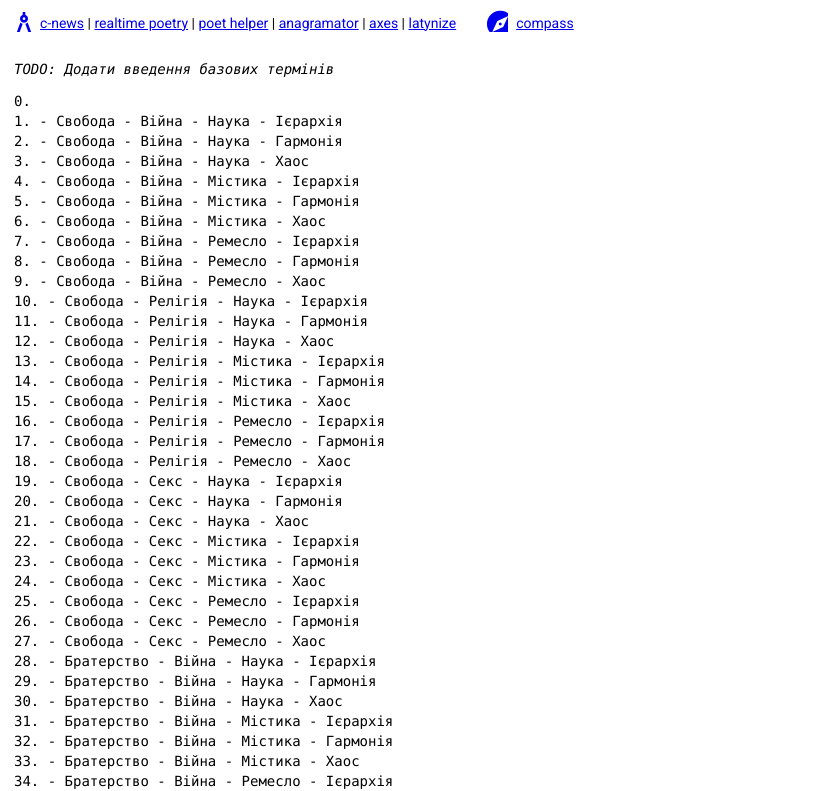
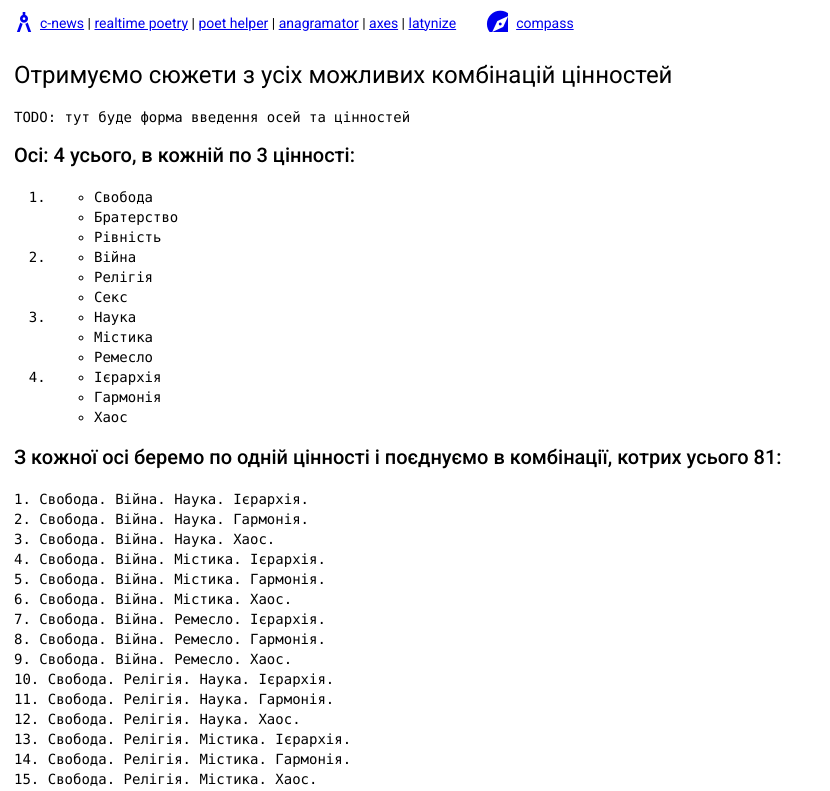
Before and after one commit to rostag/locus-poetica, an Angular app: page /generator/axes in a window 1280 px wide. Shown: the top 791 px of the page, without its empty margins (0-830 px from the left). Built offline with nearby package versions, Linux system fonts and the light colour scheme; a web font is replaced by a local one.

Commit message:
feat: format axes and values, add description

```diff
--- a/src/app/generator/components/model-axes/model-axes.component.html
+++ b/src/app/generator/components/model-axes/model-axes.component.html
@@ -1,8 +1,20 @@
 <div class="container">
-  <p><i>TODO: Додати введення базових термінів</i></p>
+  <h1>Отримуємо сюжети з усіх можливих комбінацій цінностей</h1>
+  <p>TODO: тут буде форма введення осей та цінностей</p>
+  <h2>Осі: {{axesAsStrings.length}} усього, в кожній по {{axesAsStrings[0].length}} цінності:</h2>
+  <ol>
+    <li *ngFor="let axisItems of axesAsStrings">
+      <ul>
+        <li *ngFor="let item of axisItems">
+          {{item}}
+        </li>
+      </ul>
+    </li>
+  </ol>
+  <h2>З кожної осі беремо по одній цінності і поєднуємо в комбінації, котрих усього {{combinations.length}}:</h2>
   <div class="senses">
     <div class="sense-body" *ngFor="let combo of combinations; let i = index" >
-      {{i}}. {{ combo }}
+      {{i + 1}}. {{ combo }}
     </div>
   </div>
 </div>
--- a/src/app/generator/components/model-axes/model-axes.component.ts
+++ b/src/app/generator/components/model-axes/model-axes.component.ts
@@ -10,6 +10,11 @@ export class ModelAxesComponent implements OnInit {
 
   combinations = [''];
 
+  // axesAsStrings: string[][] = [
+  //   ['Свобода', 'Братерство'],
+  //   ['Війна', 'Релігія'],
+  // ]
+
   axesAsStrings: string[][] = [
     ['Свобода', 'Братерство', 'Рівність'],
     ['Війна', 'Релігія', 'Секс'],
@@ -19,6 +24,7 @@ export class ModelAxesComponent implements OnInit {
 
   ngOnInit() {
     this.getCombinations(0, this.axesAsStrings, '');
+    this.combinations.shift();
   }
 
   getCombinations(pos: number, c: string[][], soFar: string) {
@@ -27,7 +33,7 @@ export class ModelAxesComponent implements OnInit {
       return;
     }
     for (let i = 0; i < c[pos].length; i++) {
-      this.getCombinations(pos + 1, c, soFar + ' - ' + c[pos][i]);
+      this.getCombinations(pos + 1, c, soFar + c[pos][i] + '. ');
     }
   }
 }
```
